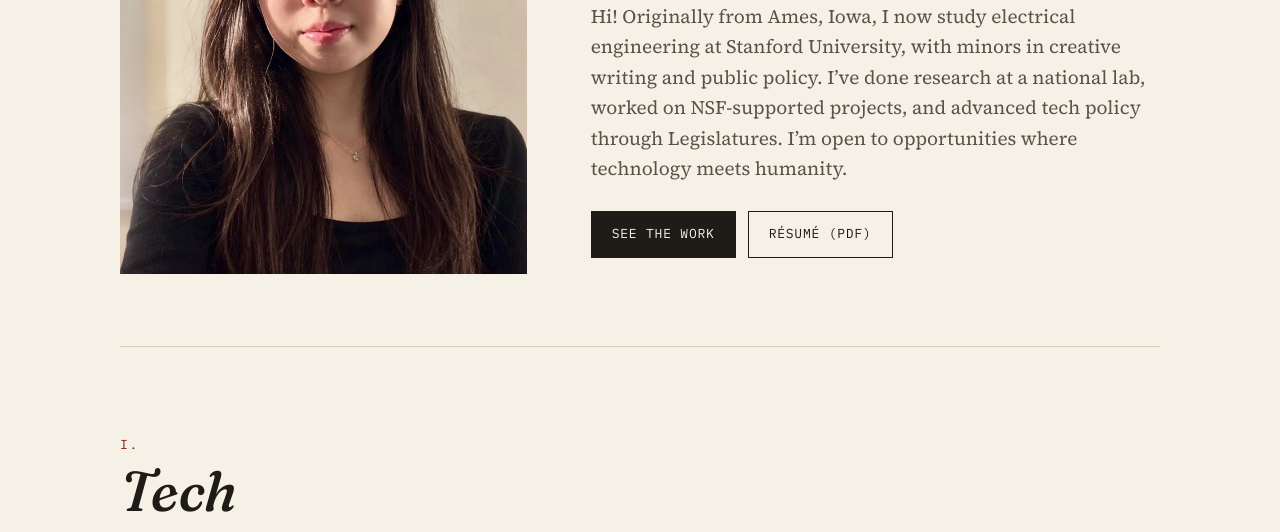
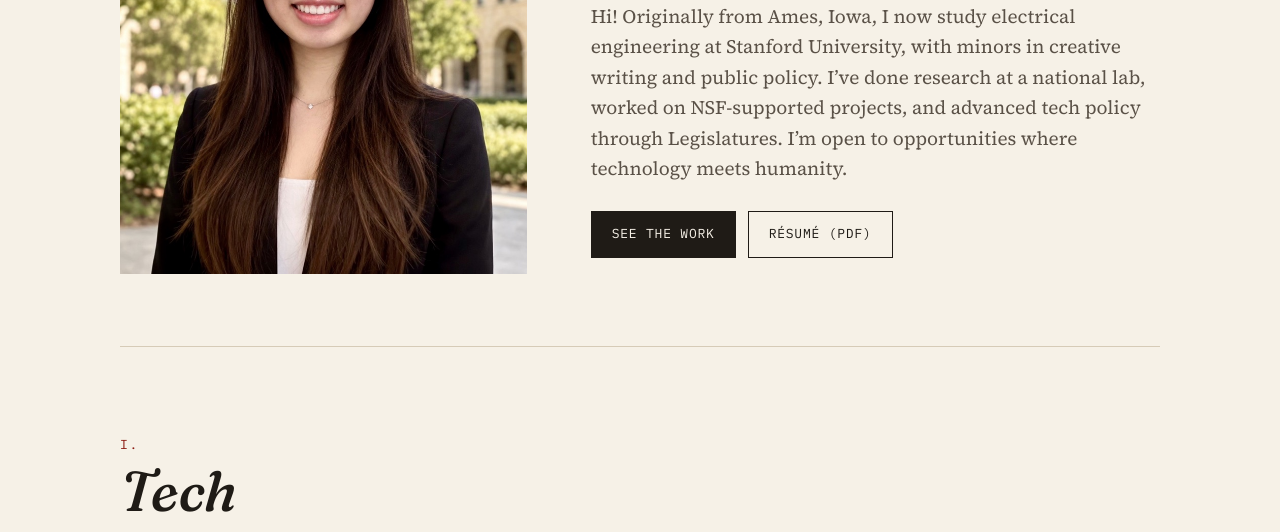
Before and after one commit to ssarahyao/ssarahyao.github.io, a plain HTML site: page index.html in a window 1280 px wide. Shown: the part 568-1100 px from the top of the page. Drawn offline with Linux system fonts and the light colour scheme.

Commit message:
New headshot
Co-Authored-By: Claude Opus 5.5 <noreply@anthropic.com>

```diff
--- a/index.html
+++ b/index.html
@@ -39,7 +39,7 @@
     <!-- ============ LEAD / INTRO ============ -->
     <section class="lead">
       <figure class="lead-photo">
-        <img src="images/headshot.jpg" alt="Portrait of Sarah Yao" width="900" height="900">
+        <img src="images/headshot-2026.jpg" alt="Portrait of Sarah Yao" width="1000" height="1000">
       </figure>
       <div class="lead-text">
         <p class="kicker">Electrical Engineering · Creative Writing · Public Policy</p>
```
Also changed, not shown: images/headshot-2026.jpg (added).
